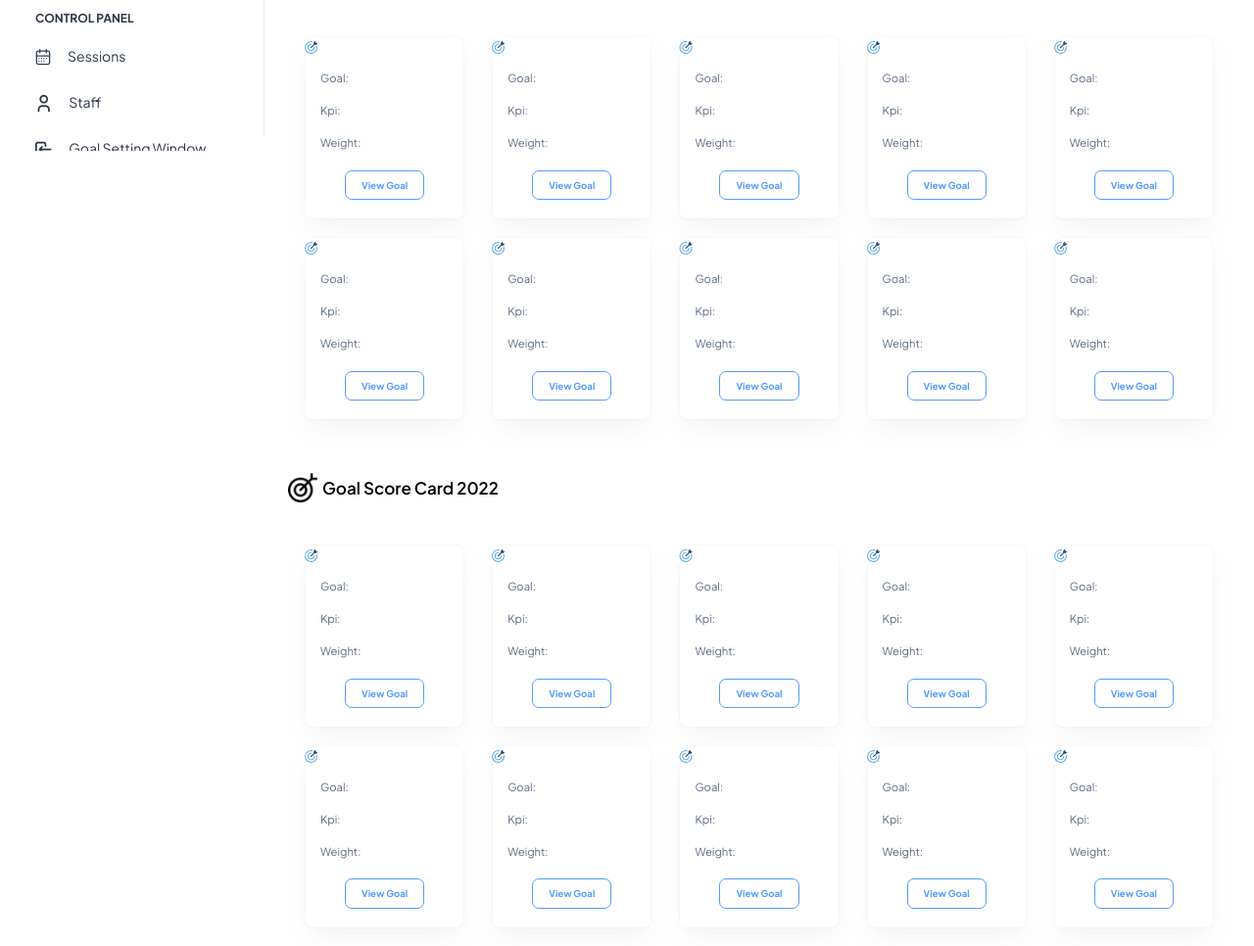
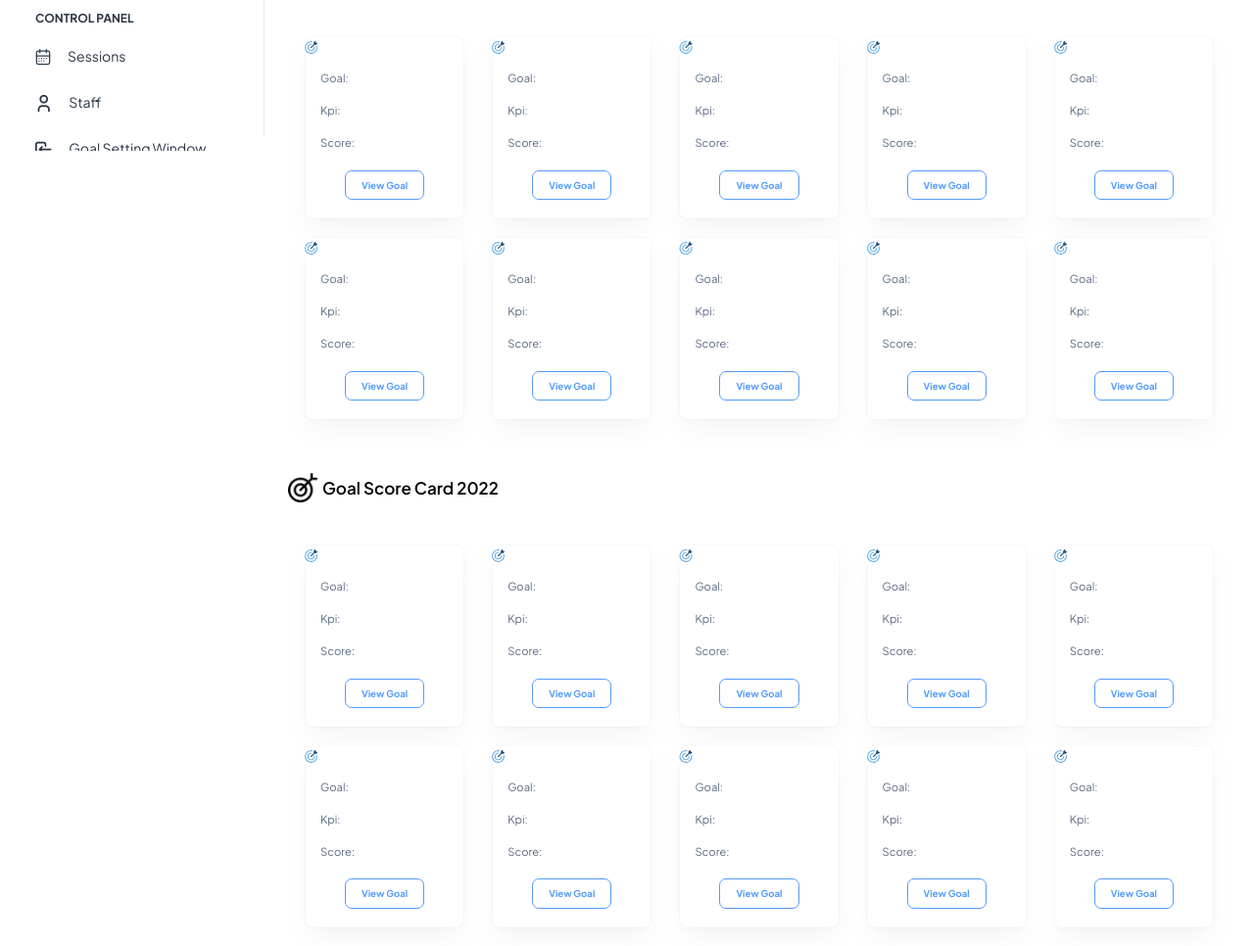
Before and after one commit to Mdg-Zico/Performance-Evaluation-UI, a website: page src/html/view-goals.html in a window 1280 px wide. Shown: the part 660-1626 px from the top of the page at 98% size. Drawn offline with nearby package versions, Linux system fonts and the light colour scheme.

Commit message:
Display Score instead of Weight on goal cards for previous years

```diff
--- a/src/html/view-goals.html
+++ b/src/html/view-goals.html
@@ -499,7 +499,7 @@
                           <div class="card-body">
                             <p class="card-text">Goal:</p>
                             <p class="card-text">Kpi:</p>
-                            <p class="card-text">Weight:</p>
+                            <p class="card-text">Score:</p>
                            <!-- Wrap the button in a div and apply centering classes to that div only -->
                                 <div class="d-flex justify-content-center">
                                     <a href="#" class="btn btn-outline-info m-1 small-button">View Goal</a>
@@ -514,7 +514,7 @@
                           <div class="card-body">
                             <p class="card-text">Goal:</p>
                             <p class="card-text">Kpi:</p>
-                            <p class="card-text">Weight:</p>
+                            <p class="card-text">Score:</p>
                            <!-- Wrap the button in a div and apply centering classes to that div only -->
                                 <div class="d-flex justify-content-center">
                                     <a href="#" class="btn btn-outline-info m-1 small-button">View Goal</a>
@@ -529,7 +529,7 @@
                           <div class="card-body">
                             <p class="card-text">Goal:</p>
                             <p class="card-text">Kpi:</p>
-                            <p class="card-text">Weight:</p>
+                            <p class="card-text">Score:</p>
                            <!-- Wrap the button in a div and apply centering classes to that div only -->
                                 <div class="d-flex justify-content-center">
                                     <a href="#" class="btn btn-outline-info m-1 small-button">View Goal</a>
@@ -544,7 +544,7 @@
                           <div class="card-body">
                             <p class="card-text">Goal:</p>
                             <p class="card-text">Kpi:</p>
-                            <p class="card-text">Weight:</p>
+                            <p class="card-text">Score:</p>
                            <!-- Wrap the button in a div and apply centering classes to that div only -->
                                 <div class="d-flex justify-content-center">
                                     <a href="#" class="btn btn-outline-info m-1 small-button">View Goal</a>
@@ -559,7 +559,7 @@
                           <div class="card-body">
                             <p class="card-text">Goal:</p>
                             <p class="card-text">Kpi:</p>
-                            <p class="card-text">Weight:</p>
+                            <p class="card-text">Score:</p>
                            <!-- Wrap the button in a div and apply centering classes to that div only -->
                                 <div class="d-flex justify-content-center">
                                     <a href="#" class="btn btn-outline-info m-1 small-button">View Goal</a>
@@ -576,7 +576,7 @@
                           <div class="card-body">
                             <p class="card-text">Goal:</p>
                             <p class="card-text">Kpi:</p>
-                            <p class="card-text">Weight:</p>
+                            <p class="card-text">Score:</p>
                            <!-- Wrap the button in a div and apply centering classes to that div only -->
                                 <div class="d-flex justify-content-center">
                                     <a href="#" class="btn btn-outline-info m-1 small-button">View Goal</a>
@@ -591,7 +591,7 @@
                           <div class="card-body">
                             <p class="card-text">Goal:</p>
                             <p class="card-text">Kpi:</p>
-                            <p class="card-text">Weight:</p>
+                            <p class="card-text">Score:</p>
                            <!-- Wrap the button in a div and apply centering classes to that div only -->
                                 <div class="d-flex justify-content-center">
                                     <a href="#" class="btn btn-outline-info m-1 small-button">View Goal</a>
@@ -606,7 +606,7 @@
                           <div class="card-body">
                             <p class="card-text">Goal:</p>
                             <p class="card-text">Kpi:</p>
-                            <p class="card-text">Weight:</p>
+                            <p class="card-text">Score:</p>
                            <!-- Wrap the button in a div and apply centering classes to that div only -->
                                 <div class="d-flex justify-content-center">
                                     <a href="#" class="btn btn-outline-info m-1 small-button">View Goal</a>
@@ -621,7 +621,7 @@
                           <div class="card-body">
                             <p class="card-text">Goal:</p>
                             <p class="card-text">Kpi:</p>
-                            <p class="card-text">Weight:</p>
+                            <p class="card-text">Score:</p>
                            <!-- Wrap the button in a div and apply centering classes to that div only -->
                                 <div class="d-flex justify-content-center">
                                     <a href="#" class="btn btn-outline-info m-1 small-button">View Goal</a>
@@ -636,7 +636,7 @@
                           <div class="card-body">
                             <p class="card-text">Goal:</p>
                             <p class="card-text">Kpi:</p>
-                            <p class="card-text">Weight:</p>
+                            <p class="card-text">Score:</p>
                            <!-- Wrap the button in a div and apply centering classes to that div only -->
                                 <div class="d-flex justify-content-center">
                                     <a href="#" class="btn btn-outline-info m-1 small-button">View Goal</a>
@@ -665,7 +665,7 @@
                           <div class="card-body">
                             <p class="card-text">Goal:</p>
                             <p class="card-text">Kpi:</p>
-                            <p class="card-text">Weight:</p>
+                            <p class="card-text">Score:</p>
                            <!-- Wrap the button in a div and apply centering classes to that div only -->
                                 <div class="d-flex justify-content-center">
                                     <a href="#" class="btn btn-outline-info m-1 small-button">View Goal</a>
@@ -680,7 +680,7 @@
                           <div class="card-body">
                             <p class="card-text">Goal:</p>
                             <p class="card-text">Kpi:</p>
-                            <p class="card-text">Weight:</p>
+                            <p class="card-text">Score:</p>
                            <!-- Wrap the button in a div and apply centering classes to that div only -->
                                 <div class="d-flex justify-content-center">
                                     <a href="#" class="btn btn-outline-info m-1 small-button">View Goal</a>
@@ -695,7 +695,7 @@
                           <div class="card-body">
                             <p class="card-text">Goal:</p>
                             <p class="card-text">Kpi:</p>
-                            <p class="card-text">Weight:</p>
+                            <p class="card-text">Score:</p>
                            <!-- Wrap the button in a div and apply centering classes to that div only -->
                                 <div class="d-flex justify-content-center">
                                     <a href="#" class="btn btn-outline-info m-1 small-button">View Goal</a>
@@ -710,7 +710,7 @@
                           <div class="card-body">
                             <p class="card-text">Goal:</p>
                             <p class="card-text">Kpi:</p>
-                            <p class="card-text">Weight:</p>
+                            <p class="card-text">Score:</p>
                            <!-- Wrap the button in a div and apply centering classes to that div only -->
                                 <div class="d-flex justify-content-center">
                                     <a href="#" class="btn btn-outline-info m-1 small-button">View Goal</a>
@@ -725,7 +725,7 @@
                           <div class="card-body">
                             <p class="card-text">Goal:</p>
                             <p class="card-text">Kpi:</p>
-                            <p class="card-text">Weight:</p>
+                            <p class="card-text">Score:</p>
                            <!-- Wrap the button in a div and apply centering classes to that div only -->
                                 <div class="d-flex justify-content-center">
                                     <a href="#" class="btn btn-outline-info m-1 small-button">View Goal</a>
@@ -742,7 +742,7 @@
                           <div class="card-body">
                             <p class="card-text">Goal:</p>
                             <p class="card-text">Kpi:</p>
-                            <p class="card-text">Weight:</p>
+                            <p class="card-text">Score:</p>
                            <!-- Wrap the button in a div and apply centering classes to that div only -->
                                 <div class="d-flex justify-content-center">
                                     <a href="#" class="btn btn-outline-info m-1 small-button">View Goal</a>
@@ -757,7 +757,7 @@
                           <div class="card-body">
                             <p class="card-text">Goal:</p>
                             <p class="card-text">Kpi:</p>
-                            <p class="card-text">Weight:</p>
+                            <p class="card-text">Score:</p>
                            <!-- Wrap the button in a div and apply centering classes to that div only -->
                                 <div class="d-flex justify-content-center">
                                     <a href="#" class="btn btn-outline-info m-1 small-button">View Goal</a>
@@ -772,7 +772,7 @@
                           <div class="card-body">
                             <p class="card-text">Goal:</p>
                             <p class="card-text">Kpi:</p>
-                            <p class="card-text">Weight:</p>
+                            <p class="card-text">Score:</p>
                            <!-- Wrap the button in a div and apply centering classes to that div only -->
                                 <div class="d-flex justify-content-center">
                                     <a href="#" class="btn btn-outline-info m-1 small-button">View Goal</a>
@@ -787,7 +787,7 @@
                           <div class="card-body">
                             <p class="card-text">Goal:</p>
                             <p class="card-text">Kpi:</p>
-                            <p class="card-text">Weight:</p>
+                            <p class="card-text">Score:</p>
                              <!-- Wrap the button in a div and apply centering classes to that div only -->
                              <div class="d-flex justify-content-center">
                               <a href="#" class="btn btn-outline-info m-1 small-button">View Goal</a>
@@ -802,7 +802,7 @@
                             <div class="card-body">
                                 <p class="card-text">Goal:</p>
                                 <p class="card-text">Kpi:</p>
-                                <p class="card-text">Weight:</p>
+                                <p class="card-text">Score:</p>
                                 <!-- Wrap the button in a div and apply centering classes to that div only -->
                                 <div class="d-flex justify-content-center">
                                     <a href="#" class="btn btn-outline-info m-1 small-button">View Goal</a>
```
